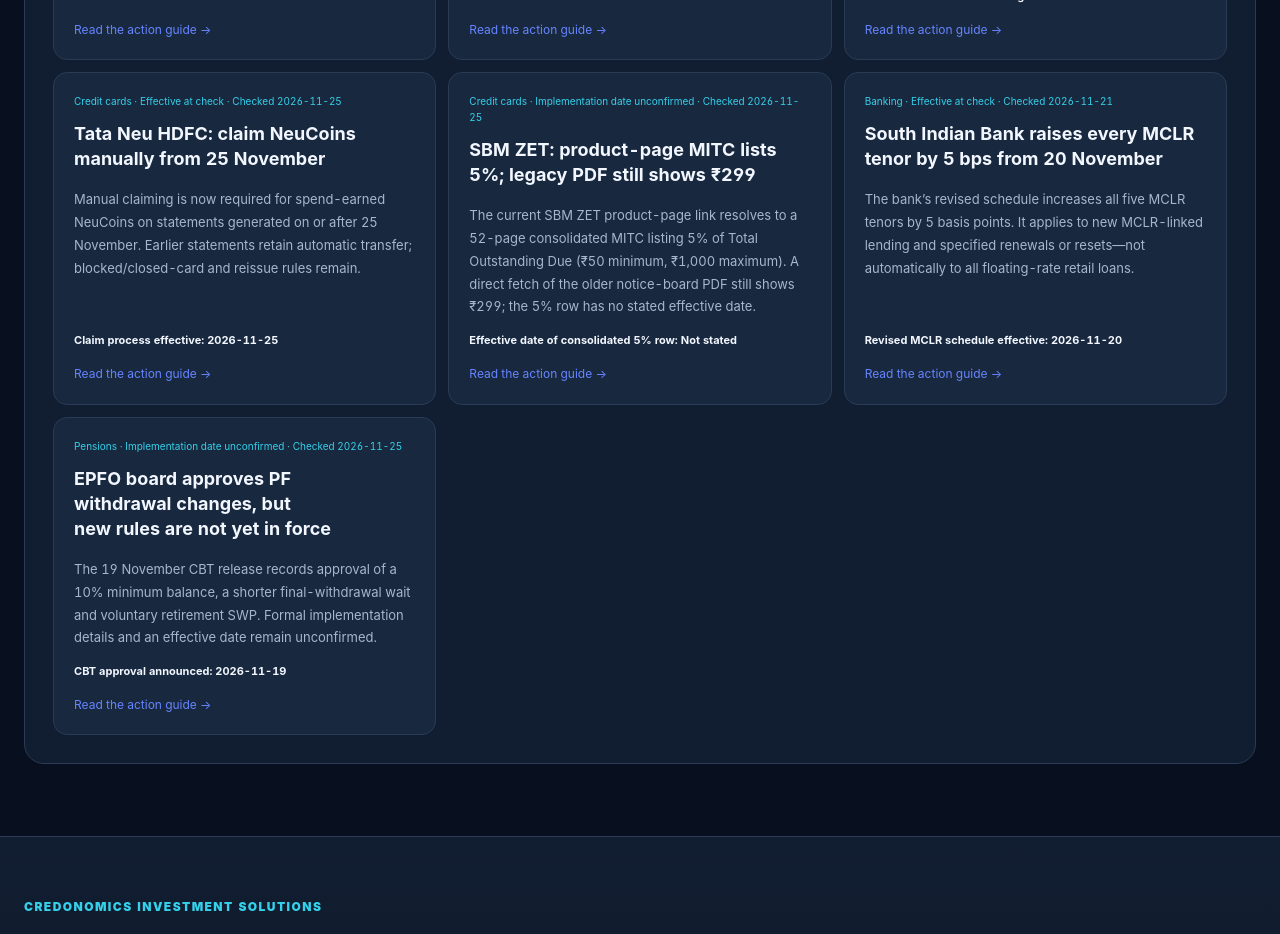
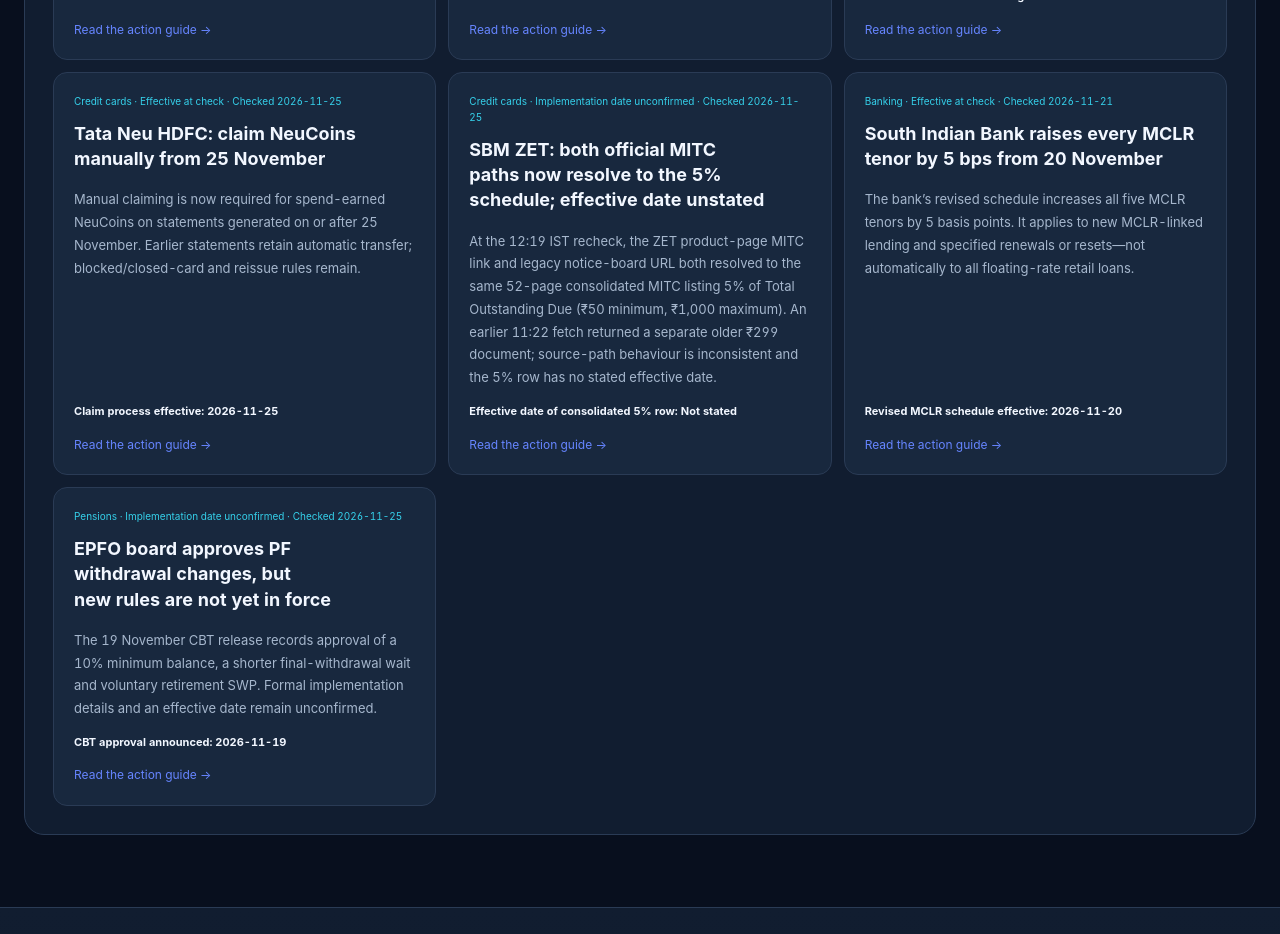
Before and after one commit to aqdas1820/credonomics-site, a Next.js app: page /research/watch in a window 1280 px wide. Shown: the part 10820-11754 px from the top of the page. Built offline with nearby package versions, Linux system fonts and the light colour scheme; no server answers.

Commit message:
Correct SBM ZET source-path recheck in Research Watch

```diff
--- a/app/data/research-watch.ts
+++ b/app/data/research-watch.ts
@@ -2060,47 +2060,47 @@ export const researchWatch: WatchItem[] = [
   },
   {
     slug: 'sbm-zet-late-fee-october-2026',
-    title: 'SBM ZET: product-page MITC lists 5%; legacy PDF still shows ₹299',
-    summary: 'The current SBM ZET product-page link resolves to a 52-page consolidated MITC listing 5% of Total Outstanding Due (₹50 minimum, ₹1,000 maximum). A direct fetch of the older notice-board PDF still shows ₹299; the 5% row has no stated effective date.',
+    title: 'SBM ZET: both official MITC paths now resolve to the 5% schedule; effective date unstated',
+    summary: 'At the 12:19 IST recheck, the ZET product-page MITC link and legacy notice-board URL both resolved to the same 52-page consolidated MITC listing 5% of Total Outstanding Due (₹50 minimum, ₹1,000 maximum). An earlier 11:22 fetch returned a separate older ₹299 document; source-path behaviour is inconsistent and the 5% row has no stated effective date.',
     category: 'Credit cards',
     publishedAt: '2026-10-24',
     checkedAt: '2026-11-25',
     eventDate: 'Not stated',
     dateLabel: 'Effective date of consolidated 5% row',
     statusLabel: 'Implementation date unconfirmed',
-    updateNote: '25 November source reconciliation: the official SBM secured-credit-card page’s SBM ZET “MITC & CMA” link resolves to the 52-page consolidated terms-and-conditions PDF, whose Table 08 lists 5% of Total Outstanding Due, minimum ₹50 and maximum ₹1,000, plus GST. A separate direct fetch of the legacy notice-board PDF URL returned an older, distinct PDF whose Table 08 lists SBM ZET at ₹299. The two fetch paths therefore do not show the same document in every context. The consolidated 5% row has no stated effective date; do not infer which fee applied to an individual account or statement.',
+    updateNote: '25 November, 12:19 IST source recheck: the official secured-credit-card page’s SBM ZET “MITC & CMA” link and the exact legacy notice-board URL both resolved to the same 52-page consolidated terms-and-conditions PDF. Table 08 lists 5% of Total Outstanding Due, minimum ₹50 and maximum ₹1,000, plus GST. This differs from the 11:22 IST direct-fetch result recorded earlier today, which returned a distinct older PDF listing ₹299 for SBM ZET. The two retrieval results are not reconciled by an issuer version/effective-date notice. The consolidated 5% row has no stated effective date; do not infer which fee applied to a particular account or statement.',
     source: 'https://www.sbm.bank.in/pdf/terms-conditions/SBM-Secured-Credit-Card-T&C.pdf',
     sourceLabel: 'SBM Bank: consolidated secured-credit-card MITC linked from the official ZET product page',
-    sourceLocation: 'Official secured-credit-card page: SBM ZET Credit Card > MITC & CMA link; linked 52-page PDF, Table 08 on page 10. Separate direct fetch of the legacy notice-board PDF URL: Table 08 lists INR 299.',
+    sourceLocation: 'Official secured-credit-card page: SBM ZET Credit Card > MITC & CMA link; at 12:19 IST on 25 November it resolved to the 52-page consolidated PDF, Table 08 on page 10. The exact legacy notice-board URL also redirected to that PDF at 12:19; the earlier 11:22 direct-fetch result returned a separate older PDF listing INR 299.',
     additionalSources: [
       {
         url: 'https://www.sbm.bank.in/personal-banking/cards/secured-credit-card',
-        label: 'SBM official secured-credit-card page; ZET-specific MITC & CMA link checked 25 November 2026 and resolved to the consolidated 52-page PDF',
+        label: 'SBM official secured-credit-card page; ZET-specific MITC & CMA link followed 25 November 2026 at 12:19 IST to the consolidated 52-page PDF',
       },
       {
         url: 'https://www.sbm.bank.in/pdf/notice-board/SBM-ZET-Credit-Card-MITC.pdf',
-        label: 'Legacy notice-board PDF; direct fetch on 25 November 2026 returned a separate older document whose Table 08 lists SBM ZET late fee at INR 299',
+        label: 'Exact legacy notice-board URL; rechecked 25 November 2026 at 12:19 IST and redirected to the same consolidated PDF. Earlier 11:22 IST direct fetch returned a distinct older PDF listing INR 299; retrieval behaviour differed between checks',
       },
     ],
-    audience: 'SBM ZET secured credit-card holders. The consolidated MITC and legacy PDF contain separate product-specific rows for other SBM co-branded card variants.',
-    facts: [
-      'On 25 November 2026, the official SBM secured-credit-card product page showed a separate “MITC & CMA” link under SBM ZET Credit Card. Following that product-page link resolved to a 52-page consolidated terms-and-conditions PDF served from the bank’s terms-and-conditions path.',
+    audience: 'SBM ZET secured credit-card holders checking late-payment charges. Other SBM co-branded card variants have separate product-specific rows; this source-path discrepancy does not establish a fee for any individual account.',
+    facts: [
+      'At 12:19 IST on 25 November 2026, the official SBM secured-credit-card product page showed a separate “MITC & CMA” link under SBM ZET Credit Card. Following it resolved to a 52-page consolidated terms-and-conditions PDF; a fresh fetch of the exact legacy notice-board URL also redirected to that same PDF.',
       'The consolidated PDF’s Table 08 lists SBM ZET late-payment charges at 5% of Total Outstanding Due, subject to a ₹50 minimum and ₹1,000 maximum, plus applicable GST.',
       'The consolidated PDF says late-payment charges apply when the statement outstanding remains past due for more than three days. It refers to no payment or a payment below the Minimum Amount Due by Payment Due Date +3 days; the fee is computed from the payment due date.',
-      'A separate direct fetch of the legacy notice-board URL returned a distinct older PDF. Its Table 08 lists SBM ZET late-payment charges at INR 299. The fetched document contains 2020-era examples and is not the 52-page PDF reached through the current product-page link.',
-      'The consolidated 5% row does not state an effective date. The direct-fetch result for the older PDF does not establish that its INR 299 row is the fee currently applicable to every SBM ZET account. The bank has not supplied an effective-date reconciliation in the documents checked.',
+      'An earlier 11:22 IST direct fetch of the legacy notice-board URL returned a distinct older PDF whose Table 08 listed SBM ZET late-payment charges at INR 299. At 12:19 IST, the same URL redirected to the consolidated 52-page PDF instead. The different retrieval results are recorded; the bank has not supplied a version or effective-date reconciliation.',
+      'The consolidated 5% row does not state an effective date. Neither the earlier ₹299 PDF fetch nor the later redirect establishes which fee applied to a particular account or historical statement. No account-level outcome is inferred.',
       'The consolidated PDF lists a ₹499 card-cancellation fee if SBM ZET is cancelled within two years from the card issuance date, not activation.',
       'The consolidated PDF separately lists 1% rental and education transaction fees for eligible SBM ZET payments, effective 15 July 2026; GST applies. These fees are not the late-payment charge.',
       'Other SBM card variants have their own product-specific rows. No ZET fee is generalized to every SBM co-brand.',
     ],
     actions: [
-      'Open SBM’s secured-credit-card page and follow the SBM ZET-specific MITC & CMA link to see the document currently linked by the bank. Save the version and date you checked.',
-      'If your statement shows a late fee that differs from the consolidated 5% formula or the older ₹299 table, ask SBM to identify the MITC version and effective date applicable to your card and statement. Keep the statement and the issuer response.',
+      'Open SBM’s secured-credit-card page, follow the SBM ZET-specific MITC & CMA link and save the document version and date shown. The legacy notice-board URL redirected to the same PDF at the 12:19 IST recheck, but its earlier fetch returned a different document.',
+      'If your statement shows a late fee that differs from the product-page-linked 5% formula, ask SBM to identify the MITC version and effective date applicable to your card and statement. Keep the statement and the issuer response; the source checks do not determine an individual account outcome.',
       'The consolidated MITC describes a more-than-three-days-past-due trigger and refers to Payment Due Date +3 days. Check the exact due date and Minimum Amount Due on your own statement; paying only the minimum may still leave interest payable if the Total Amount Due is unpaid.',
       'Before closing the card, check its issuance date; the consolidated MITC lists a ₹499 cancellation fee if SBM ZET is cancelled within two years from issuance.',
       'Before eligible rental or education payments, check the merchant category and statement; the consolidated schedule lists a separate 1% fee plus GST effective 15 July 2026.',
     ],
-    limits: 'Checked 25 November 2026. The official product page’s SBM ZET MITC & CMA link resolves to the 52-page consolidated PDF, which lists 5% of Total Outstanding Due, minimum ₹50 and maximum ₹1,000, plus GST. A separate direct fetch of the legacy notice-board PDF URL returned a distinct older document listing SBM ZET at INR 299. This source-path discrepancy is disclosed rather than treated as proof that the older row is currently applicable or unavailable. The consolidated 5% row does not state an effective date; the previously reported 23 October date remains unverified. Do not infer the fee applicable to a particular account or statement without issuer confirmation. The consolidated PDF separately lists a ₹499 cancellation fee within two years from issuance and 1% rental and education fees effective 15 July 2026. Applies to SBM ZET only; other SBM variants differ.',
+    limits: 'Checked 25 November 2026 at 12:19 IST. At this check, the official product page’s SBM ZET-specific MITC & CMA link and the exact legacy notice-board URL both resolved to the same 52-page consolidated PDF. Table 08 lists 5% of Total Outstanding Due, minimum ₹50 and maximum ₹1,000, plus GST; the document says late-payment charges apply when the statement outstanding remains past due for more than three days and refers to Payment Due Date +3 days. An earlier 11:22 IST direct fetch of the legacy URL returned a distinct older PDF listing ₹299. The bank documents checked do not reconcile those different retrieval results or state an effective date for the consolidated 5% row. The product-page-linked document therefore supports the 5% formula, but neither result establishes the fee applicable to a particular account or prior statement without issuer confirmation. The consolidated PDF separately lists a ₹499 cancellation fee within two years from issuance and 1% rental and education fees effective 15 July 2026. Applies to SBM ZET only; other SBM variants differ.',
   },
   {
     slug: 'south-indian-bank-mclr-revision-20-november-2026',
```
